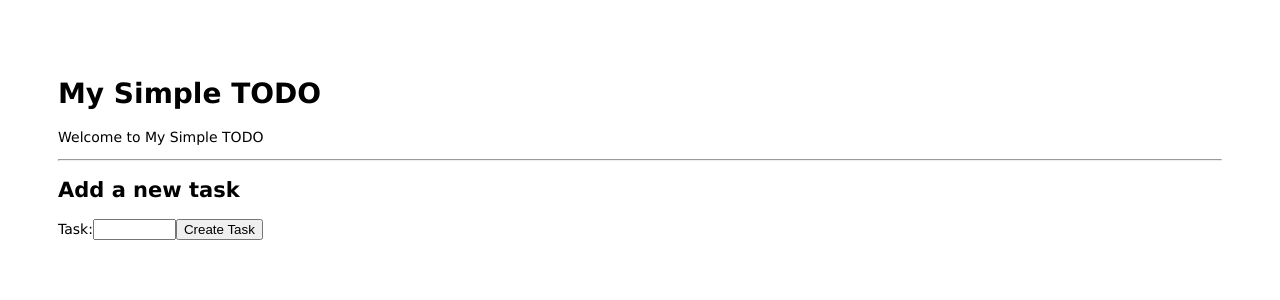
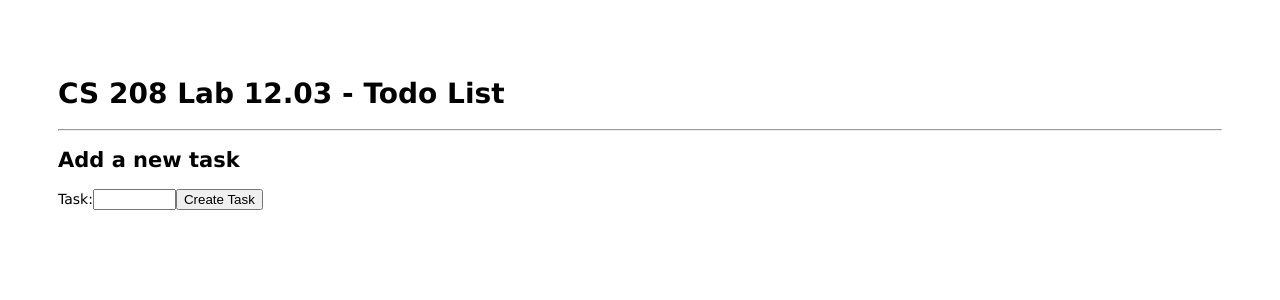
Before and after one commit to ced4rtree/CS208-Lab-12.03, a Node server app: page / in a window 1280 px wide. Shown: the top 300 px of the page. Run offline with Node 20, Linux system fonts and the light colour scheme; data that the repository does not hold is empty.

Commit message:
update page title

```diff
--- a/routes/index.js
+++ b/routes/index.js
@@ -9,7 +9,7 @@ router.get('/', function(req, res, next) {
         console.error('Error fetching todos:', err);
         return res.status(500).send('Error fetching todos');
       }
-      res.render('index', { title: 'My Simple TODO', todos: results });
+      res.render('index', { title: 'CS 208 Lab 12.03 - Todo List', todos: results });
     });
   } catch (error) {
     console.error('Error fetching items:', error);
--- a/views/index.pug
+++ b/views/index.pug
@@ -2,10 +2,10 @@ extends layout
 
 block content
   h1= title
-  p Welcome to #{title}
   ol
   each val in todos
     li
+      input(class='task-id', type='hidden', name='id', value=val.id)
 
       if val.completed
         span(class='task-name completed')= val.task
```
